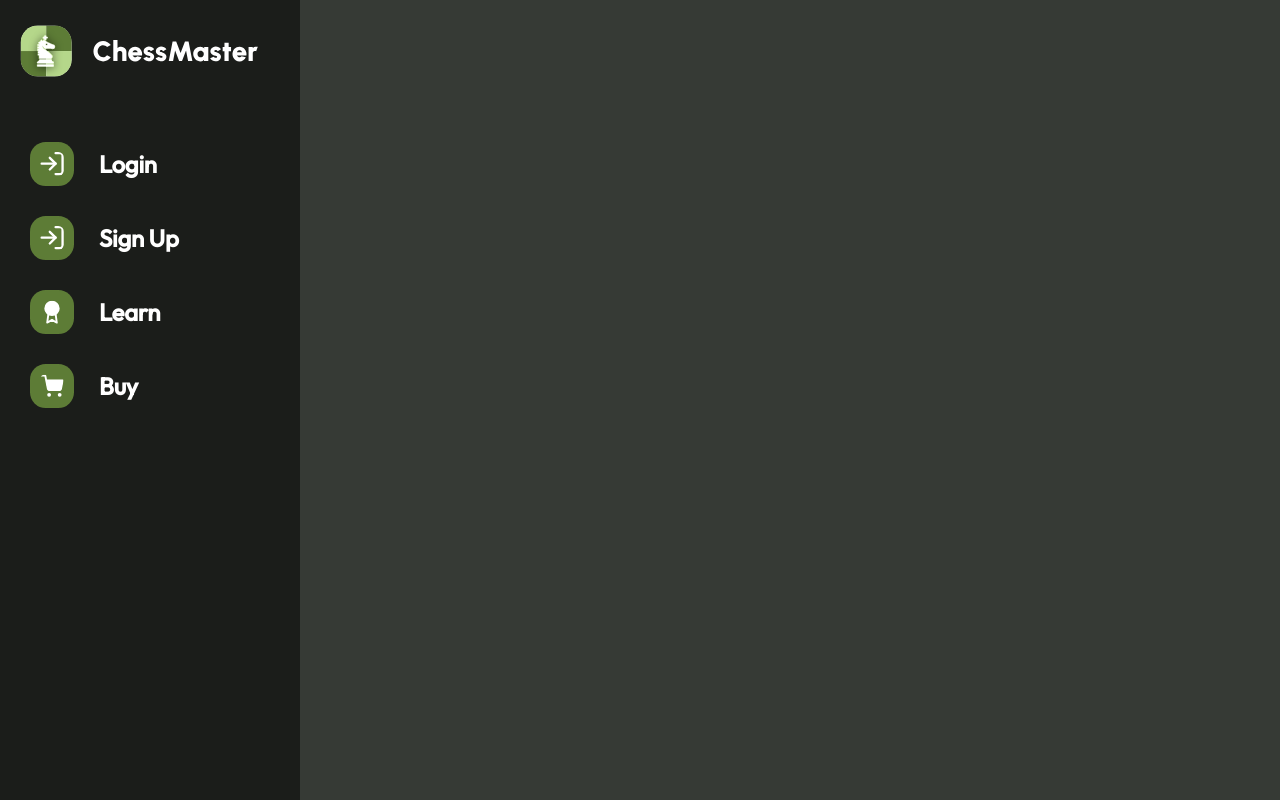
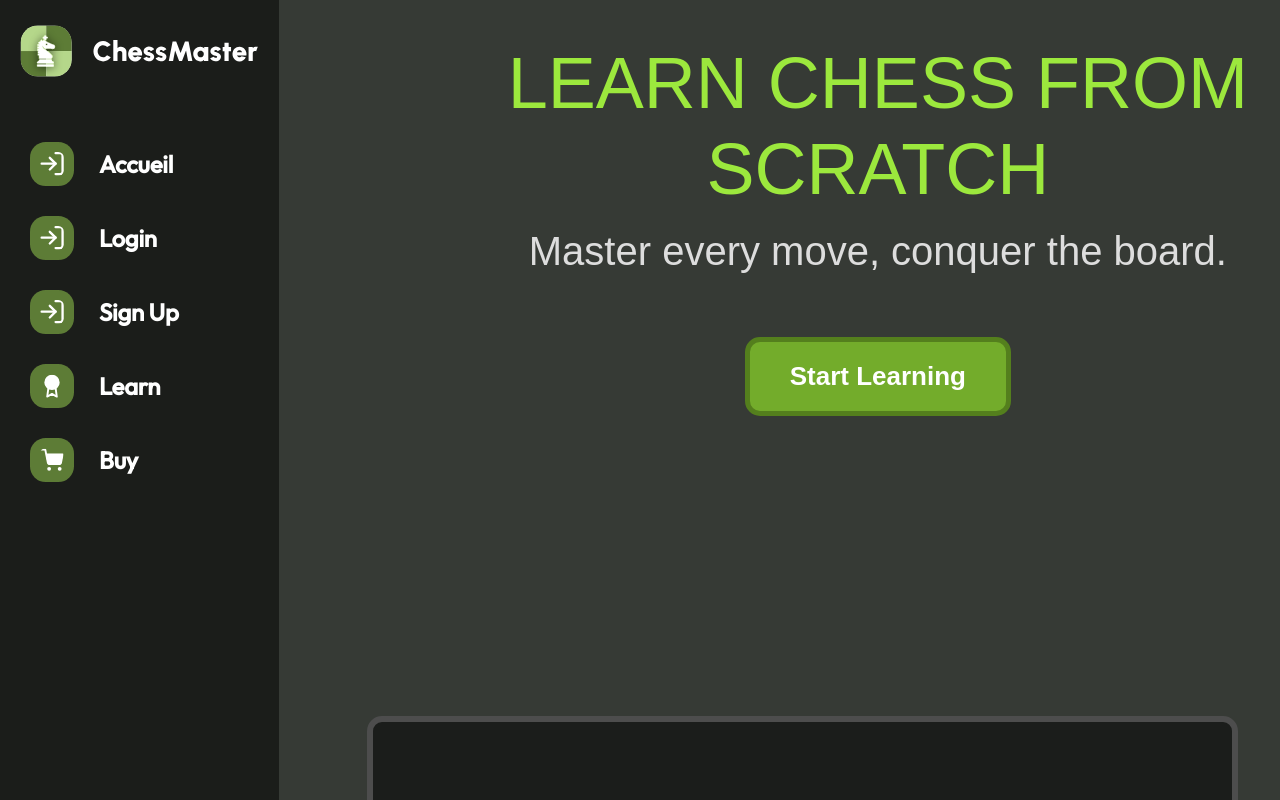
Before and after one commit to UmaimaJ/ApplicationsWeb-H25-Umaima, a React (Create React App) app in the folder projet-masterchess/masterchess-frontend/: page / in a window 1280 px wide. Built offline with nearby package versions, Linux system fonts and the light colour scheme; no server answers.

Commit message:
Merge BranchUmaima dans app.js pour l'ajouter au menu

```diff
--- a/projet-masterchess/masterchess-frontend/src/App.js
+++ b/projet-masterchess/masterchess-frontend/src/App.js
@@ -9,6 +9,7 @@ import rectangle from "./style/rectangle.svg";
 import Login from "./login/login.jsx";
 import SignUp from "./login/signUp.jsx";
 import PageJeu from "./jeu/PageJeu.js";
+import PageAccueil from "./accueil/PageAccueil.jsx";
 
 import { useState, useEffect } from 'react';
 import { AccueilServiceContext, AccueilService } from "./accueil/service/AccueilService.js";
@@ -21,7 +22,7 @@ const comptesService = new ComptesService();
 const currentSessionUsager = (await comptesService.getSessionUsager())?.data?.usager ?? null;
 
 function App() {
-  const [pageCourante, setPageCourante] = useState(null);
+  const [pageCourante, setPageCourante] = useState(<PageAccueil></PageAccueil>);
   const [sessionUsager, setSessionUsager] = useState(currentSessionUsager);
 
   useEffect(() => {
@@ -32,6 +33,10 @@ function App() {
     window.sessionStorage.setItem("sessionUsager", JSON.stringify(sessionUsager));
   }, [sessionUsager]);
 
+  const handleAccueilClick = async (event) => {
+    setPageCourante(<PageAccueil></PageAccueil>);
+  };
+
   const handleLoginClick = async (event) => {
     setPageCourante(<Login></Login>);
   };
@@ -41,7 +46,7 @@ function App() {
   };
 
   const handleLogoutClick = async (event) => {
-    setPageCourante(<></>);
+    setPageCourante(<PageAccueil></PageAccueil>);
     await comptesService.postLogout();
     setSessionUsager(null);
   };
@@ -61,6 +66,10 @@ function App() {
           </div>
           <div class="my-navbar">
             <div class="my-navbaroptions">
+              <div class="my-navoption" onClick={handleAccueilClick}>
+                <img class="my-icon" src={loginicon} />
+                <label class="my-optionlabel">Accueil</label>
+              </div>
               {(!sessionUsager) &&
                 <>
                 <div class="my-navoption" onClick={handleLoginClick}>
```
